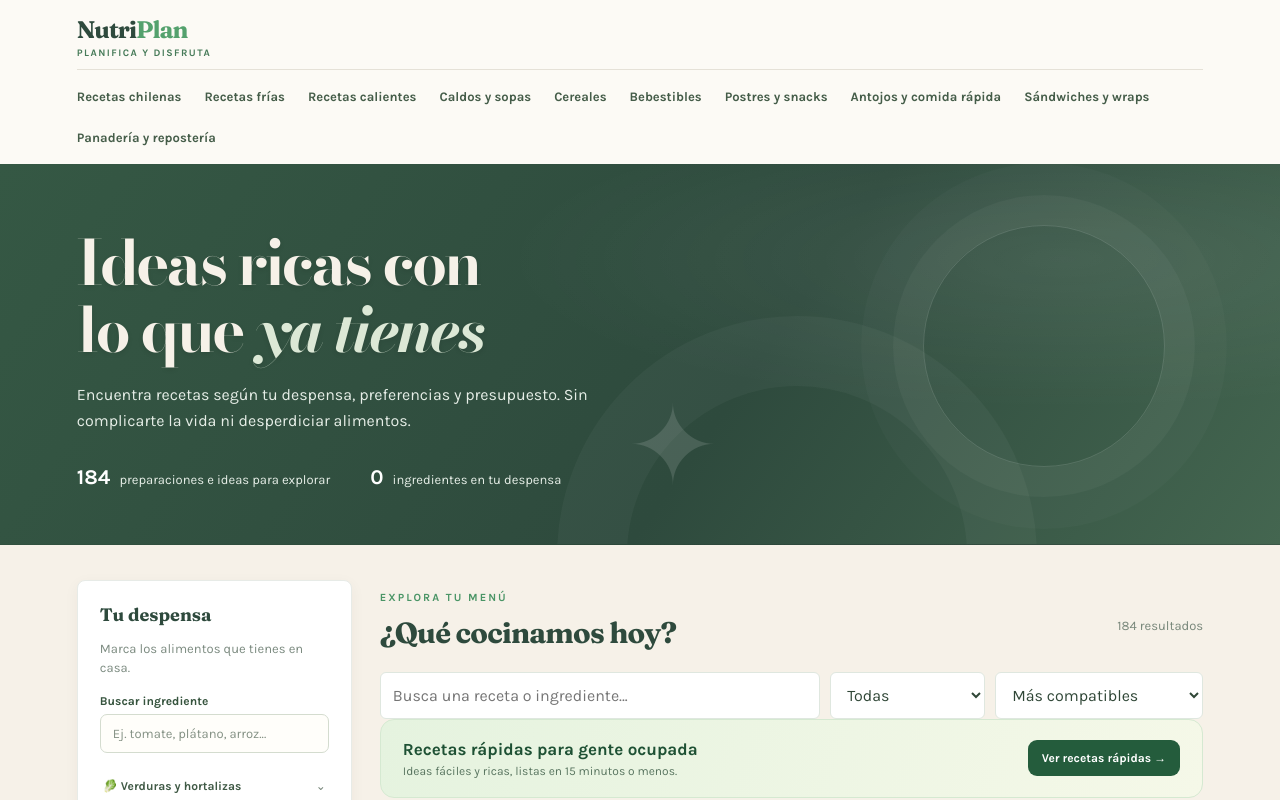
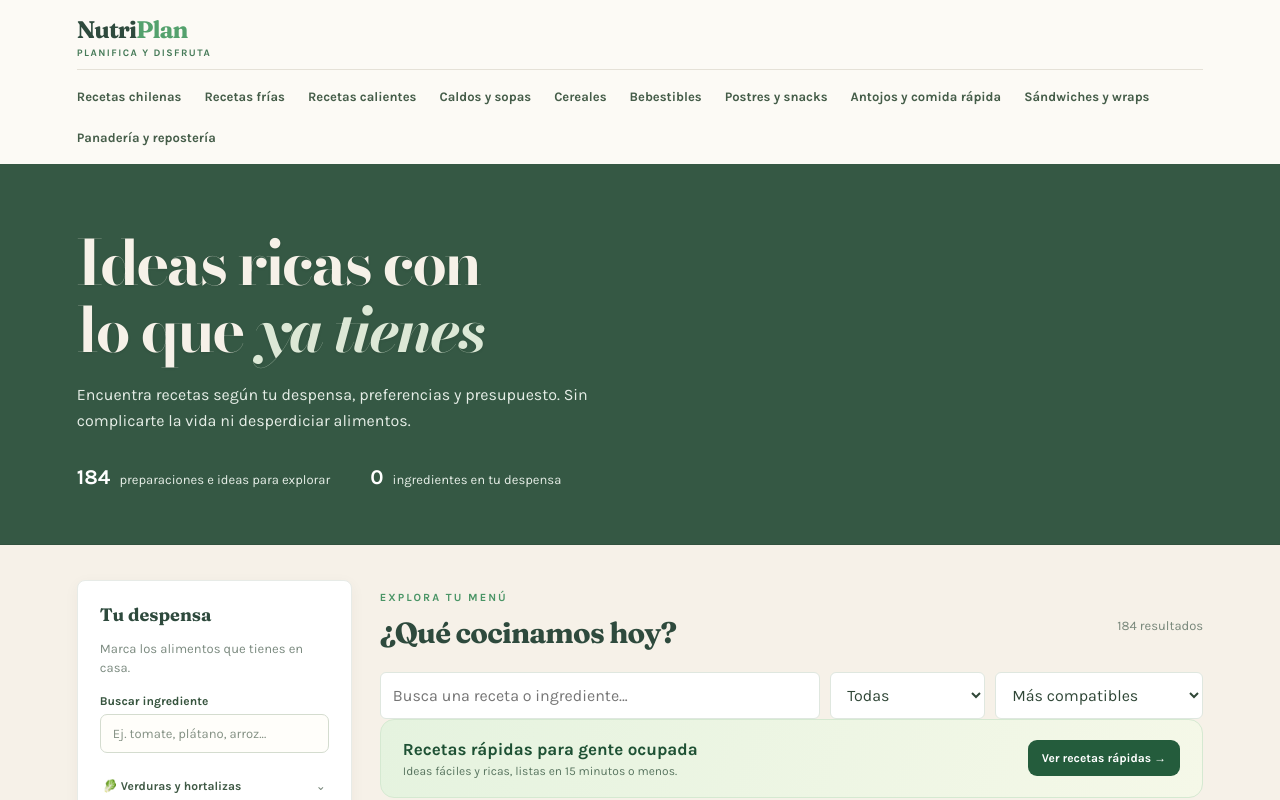
Before and after one commit to CamiVivallo/nutriplan, a React (Vite) app: page / in a window 1280 px wide. Shown: the top 800 px of the page. Built offline with nearby package versions, Linux system fonts and the light colour scheme.

Commit message:
style: fondo verde uniforme sin decoraciones en banner

```diff
--- a/src/styles.css
+++ b/src/styles.css
@@ -116,40 +116,32 @@ body{background:var(--np-cream);color:var(--np-ink)}
 @media(max-width:600px){.hero h1{font-size:clamp(37px,8.5vw,54px);letter-spacing:-.045em;line-height:1.1}}
 
 
-/* Banner verde editorial con sombra negra muy suave */
+/* Banner verde liso: sin degradados, círculos ni estrellas */
 .hero{
- background:radial-gradient(ellipse at 83% 25%,rgba(255,255,255,.08),transparent 37%),linear-gradient(125deg,#355844 0%,#2E4A3D 58%,#446650 100%);
- color:#F6F1E8;position:relative;isolation:isolate;min-height:340px;
+ background:#355844;
+ color:#F6F1E8;
+ position:relative;
+ min-height:340px;
  border-bottom:1px solid rgba(0,0,0,.08);
 }
-.hero:before{
- content:"";position:absolute;right:9%;top:16%;width:240px;height:240px;
- border:1px solid rgba(255,255,255,.14);border-radius:50%;
- box-shadow:0 0 0 30px rgba(255,255,255,.035),0 0 0 62px rgba(255,255,255,.02);
- pointer-events:none;z-index:-1;
-}
-.hero:after{
- content:"✦";display:block;position:absolute;right:19%;top:40%;
- font-family:Georgia,serif;font-size:110px;color:rgba(255,255,255,.13);
- line-height:1;pointer-events:none;z-index:-1;
-}
+.hero:before,.hero:after{content:none;display:none}
 .hero h1{
  font-family:"Bodoni Moda",Didot,"Bodoni MT",Georgia,serif;
- font-weight:700;color:#F6F1E8;
- text-shadow:0 2px 5px rgba(0,0,0,.10);
- position:relative;z-index:1;
+ font-weight:700;
+ color:#F6F1E8;
+ text-shadow:0 1px 3px rgba(0,0,0,.10);
+ position:relative;
+ z-index:1;
 }
 .hero h1 em{
  color:#DCE8D6;
- text-shadow:0 2px 5px rgba(0,0,0,.10);
+ text-shadow:0 1px 3px rgba(0,0,0,.10);
 }
 .hero p,.hero-stats{position:relative;z-index:1;color:#E6EEE7}
 .hero-stats strong{color:#FFFFFF}
 @media(max-width:720px){
  .hero{min-height:0}
- .hero:before{right:-105px;top:15%;width:190px;height:190px}
- .hero:after{right:7%;top:12%;font-size:58px;opacity:.45}
- .hero h1,.hero h1 em{text-shadow:0 1px 4px rgba(0,0,0,.10)}
+ .hero h1,.hero h1 em{text-shadow:0 1px 2px rgba(0,0,0,.10)}
 }
 
 /* Etapa 1 · ajustes puntuales sin alterar el banner ni las ilustraciones */
```
